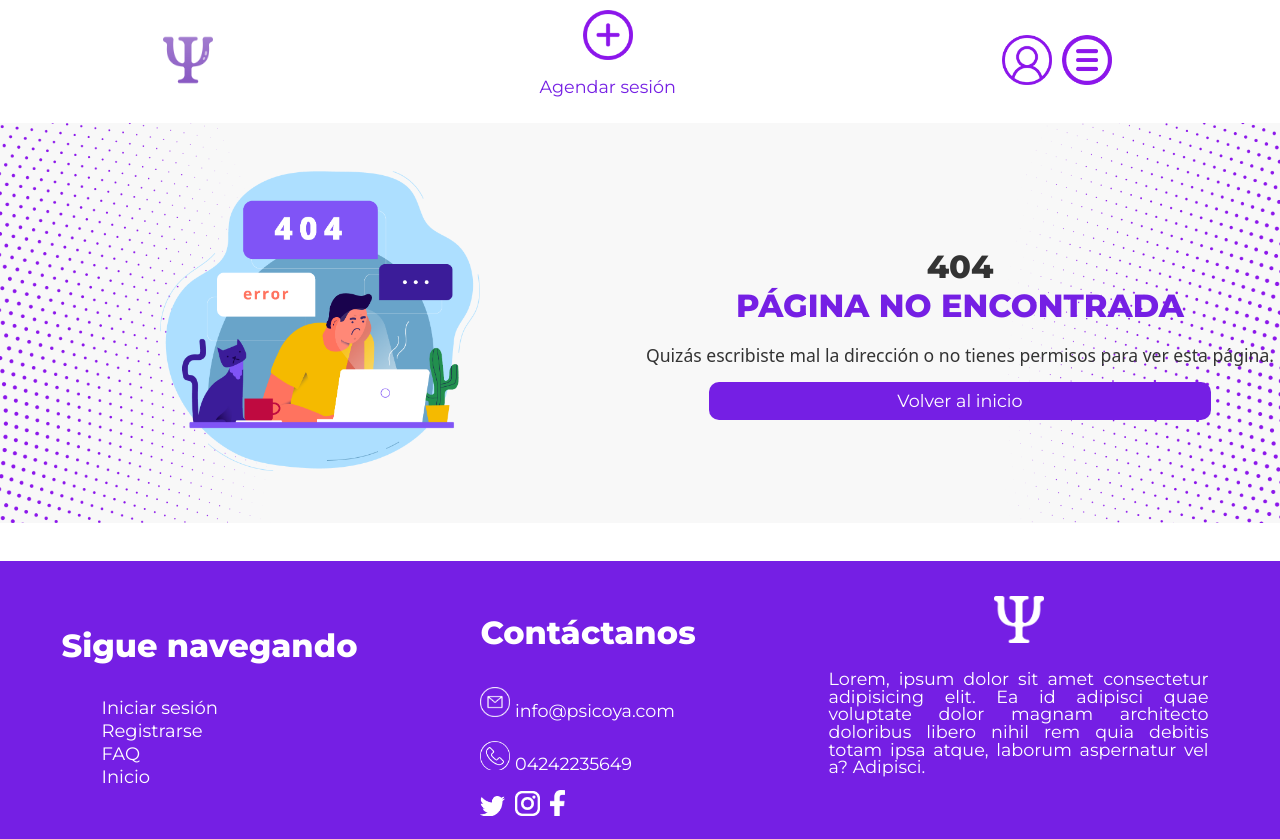
After one commit to saulmoniq/TesosGrado, a Django app: page /404 in a window 1280 px wide. The commit adds this page. Run offline with Django 4.2, Linux system fonts and the light colour scheme; parts of the project's set-up code (start-up, migrations or seed data) failed here and were passed over; some libraries are stand-ins or nearby versions.

Commit message:
autenticacion

```diff
--- /dev/null
+++ b/TEG/templates/404.html
@@ -0,0 +1,29 @@
+{% extends 'base.html' %}
+
+{% load static %}
+
+{% block head %}
+<script src="https://kit.fontawesome.com/d6418d4463.js" crossorigin="anonymous"></script>
+<link rel="stylesheet" href="{% static 'styles.css' %}">
+<link rel="javascript" href="{% static 'main.js' %}">
+{% endblock %}
+
+{% block content %}
+<!-- banner -->
+<div class="full-container">
+    <div class="column a">
+        <div class="inner">
+          <img class="img-slide" src="{% static '/images/recurso_13.png'%}" />
+        </div>
+    </div>
+    <div class="column b">
+        <div class="inner">
+            <h1 class="main-title">404 <br>
+                <span class="resaltado">PÁGINA NO ENCONTRADA</span></h1>
+                <p>Quizás escribiste mal la dirección o no tienes permisos para ver esta página.</p>
+            <a class="btn center" href="/">Volver al inicio</a>
+        </div>
+    </div>
+</div>
+
+{% endblock %}
--- a/TEG/templates/base.html
+++ b/TEG/templates/base.html
@@ -69,7 +69,7 @@
                             <span class="item">
                                 {% if user.is_authenticated %}
                                 <a class="nav-link" href="/logout">Logout</a>
-                                <a class="nav-link" href="#">Bienvenido, {{user.username}}</a>
+                                <p class="nav-link" href="#">Bienvenido, {{user.username}}</p>
                                 {% else %}
                                 <a class="nav-link" href="/login">Login</a>
                                 {% endif %}
--- a/TEG/templates/login.html
+++ b/TEG/templates/login.html
@@ -16,7 +16,7 @@
             <form class="form" method="POST">
                 {% csrf_token %}
                 {{ login_form }}
-                <input class ="formbtn" type="submit" value="Registrarse">
+                <input class ="formbtn" type="submit" value="Iniciar sesión">
             </form>
             <p class="text-center">Don't have an account? <a href="/register">Create an account</a>.</p>
 
--- a/TEG/urls.py
+++ b/TEG/urls.py
@@ -8,5 +8,7 @@ urlpatterns = [
     path("logout", views.logout_request, name="logout"),
     path("perfil", views.perfil, name="perfil"),
     path("psicologo", views.postulate, name="psicologo"),
+    path("publicarse", views.publicarse, name="publicarse"),
+    path("404", views.error, name="404"),
 
 ]
```
Also changed, not shown: TEG/templates/correo.html (+10 -2 lines), TEG/templates/postulate_psico.html (+7 -3 lines), TEG/templates/publicarse.html (added, +24 -0 lines), TEG/static/images/recurso_13.png (added), db.sqlite3.
